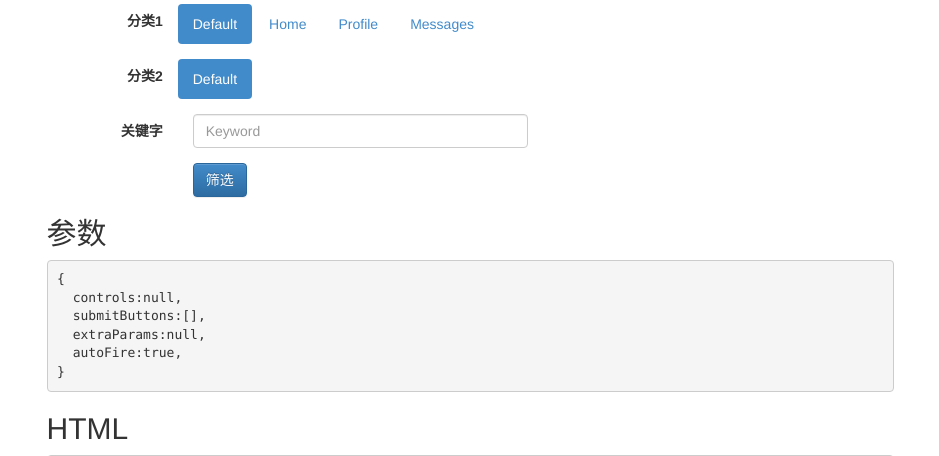
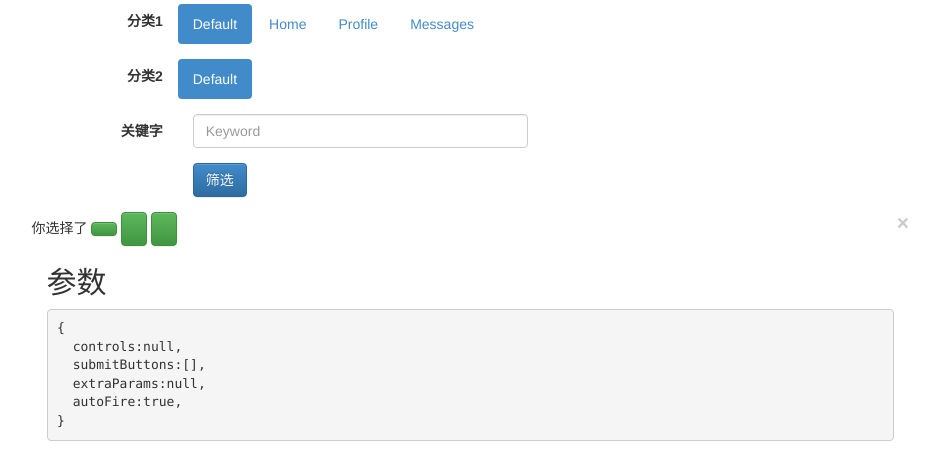
Before and after one commit to finalbattle/echo-static, a Python web app: template echo/templates/clazz/paramsbox.html in a window 1280 px wide. Shown: the part 259-715 px from the top of the page, without its empty margins (316-1255 px from the left). Run offline with Jinja, Linux system fonts and the light colour scheme; the template is opened without the code that fills it, so the values that code supplies are empty; some libraries are stand-ins or nearby versions.

Commit message:
修改debug模式

```diff
--- a/dev_server.py
+++ b/dev_server.py
@@ -13,8 +13,8 @@ sys.setdefaultencoding("utf-8")
 
 
 if __name__ == '__main__':
-    debug = True
-    #debug = False
+    #debug = True
+    debug = False
     usage = "usage: prog [options] arg1"
     default_port = 8123
     options = OptionParser(usage)
--- a/echo/templates/clazz/paramsbox.html
+++ b/echo/templates/clazz/paramsbox.html
@@ -38,6 +38,15 @@
           <button type="button" id="submitButton" class="btn btn-primary">筛选</button>
         </div>
       </div>
+      <div class="form-group">
+        你选择了
+        {% set _types1 = handler.args.get("types1", "-1") %}
+        {% set _types2 = handler.args.get("types2", "-1") %}
+        {% set _keyword = handler.args.get("keyword", "") %}
+        {% if _types1 != "-1" %}<button type="button" class="btn btn-success" >{{ _types1 }}<button type="button" class="close">&times;</button></button>{% endif %}
+        {% if _types2 != "-1" %}<input type="button" class="btn btn-success" value="{{ _types2 }}"/>{% endif %}
+        {% if _keyword != "" %}<input type="button" class="btn btn-success" value="{{ _keyword }}"/>{% endif %}
+      </div>
     </div>
 
   </p>
@@ -67,10 +76,8 @@
   &lt;div class="form-group"&gt;
     &lt;label for="types" class="col-sm-2 control-label"&gt;分类2&lt;/label&gt;
     &lt;div class="nav nav-pills paramsbox" id="types2" eparent="types"&gt;
-      &lt;li class="active"&gt;&lt;a href="javascript:;" evalue="-1"&gt;Default&lt;/a&gt;&lt;/li&gt;
-      {% for tp in types2 %}
-      &lt;li&gt;&lt;a href="javascript:;" evalue="{{ tp }}"&gt;{{ tp }}&lt;/a&gt;&lt;/li&gt;
-      {% endfor %}
+      &lt;li class="active"&gt;&lt;a href="javascript:;" evalue="-1"&gt;Default&lt;/a&gt;&lt;/li&gt;{% for tp in types2 %}
+      &lt;li&gt;&lt;a href="javascript:;" evalue="{{ tp }}"&gt;{{ tp }}&lt;/a&gt;&lt;/li&gt;{% endfor %}
     &lt;/div&gt;
   &lt;/div&gt;
   &lt;div class="form-group"&gt;
```
